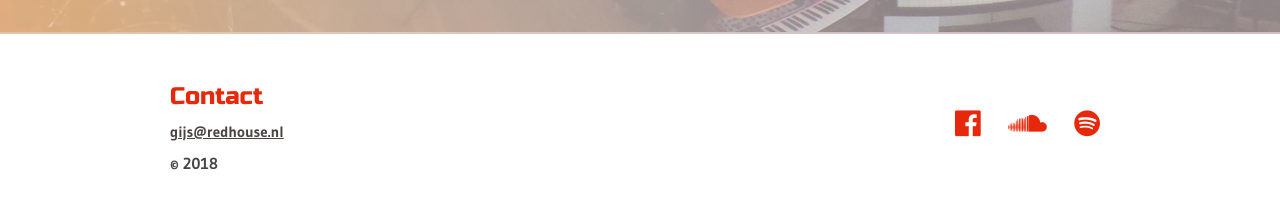
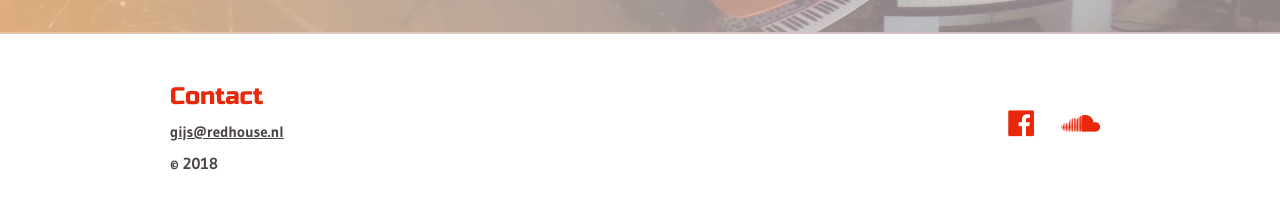
Before and after one commit to redhousestudio/redhousestudio.github.io, a Jekyll site: the page built from index.html, in a window 1280 px wide. Shown: the part 1836-2048 px from the top of the page. Built offline with Jekyll 4.4.1, drawn with Linux system fonts in a browser that asks for light colours; nearby versions of some CDN libraries.

Commit message:
remove spotify icon

```diff
--- a/_includes/footer.html
+++ b/_includes/footer.html
@@ -9,7 +9,6 @@
       <div class="col-sm-6 right site-social-media">
         <a href="{{ site.facebook_url }}" target="_blank"><i class="fa fa-facebook-official" aria-hidden="true"></i></a>
         <a href="{{ site.soundcloud_url }}" target="_blank"><i class="fa fa-soundcloud" aria-hidden="true"></i></a>
-        <a href="{{ site.spotify_url }}" target="_blank"><i class="fa fa-spotify" aria-hidden="true"></i></a>
       </div>
     </div>
   </div>
```
